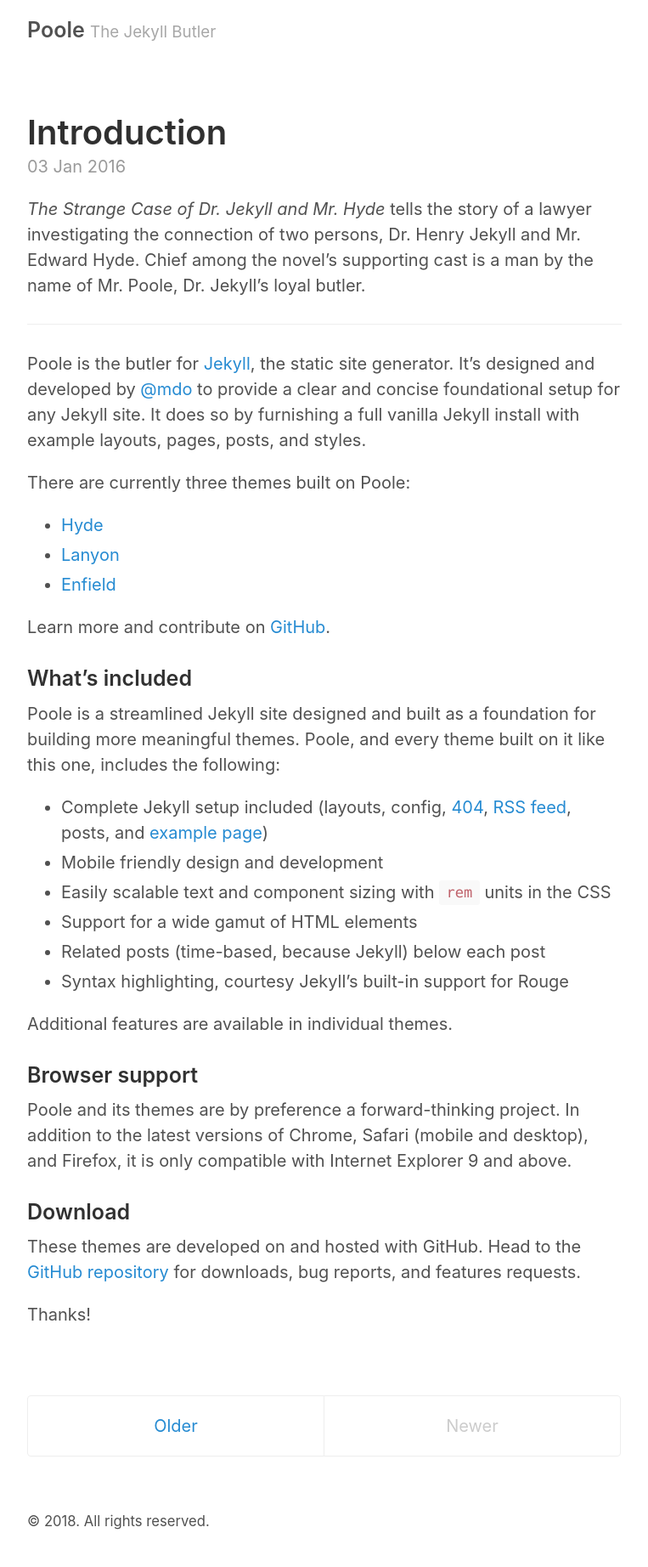
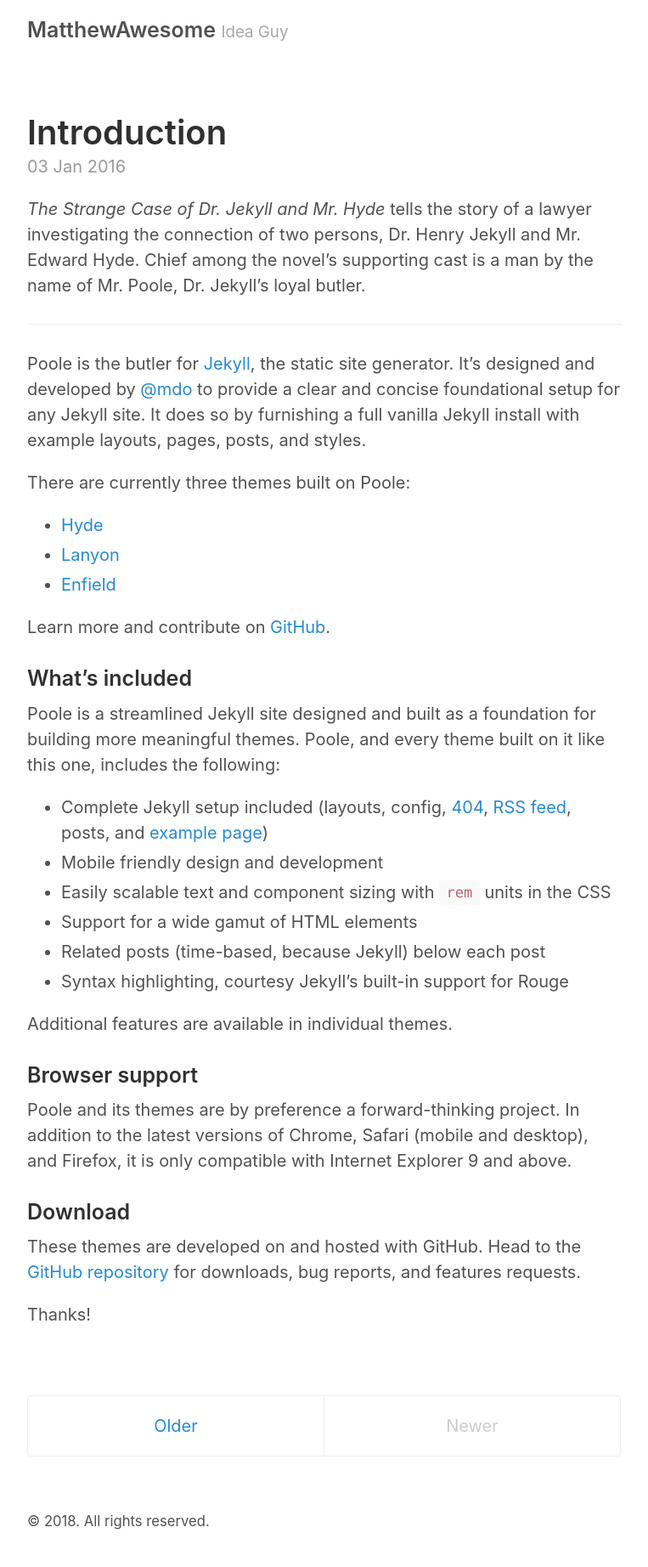
Before and after one commit to MatthewAwesome/MatthewAwesome.github.io, a Jekyll site: the page built from index.html, in a window 1280 px wide. Shown: the whole page at 85% size, without its empty margins (258-1021 px from the left). Built offline with Jekyll 4.4.1, drawn with Linux system fonts in a browser that asks for light colours; the list of posts is cut into pages by our own code; some of the changed lines change nothing that is shown.

Commit message:
updated config.yml

```diff
--- a/_config.yml
+++ b/_config.yml
@@ -2,9 +2,9 @@
 permalink:           pretty
 
 # Setup
-title:               Poole
-tagline:             The Jekyll Butler
-url:                 http://getpoole.com
+title:               MatthewAwesome
+tagline:             Idea Guy
+url:                 https://MatthewAwesome.github.io
 paginate:            1
 baseurl:             ""
 
@@ -17,14 +17,14 @@
 
 # About/contact
 author:
-  name:              Mark Otto
-  url:               https://twitter.com/mdo
-  email:             markdotto@gmail.com
+  name:              Matthew Ellis
+  url:               https://MatthewAwesome.github.io
+  email:             matthew.p.ellis23@gmail.com
 
 # Custom vars
-version:             2.0.0
+version:             0.0.1
 github:
-  repo:              https://github.com/poole/poole
+  repo:              https://github.com/MatthewAwesome/MatthewAwesome.github.io
 
 # Gems
 gems:
```
